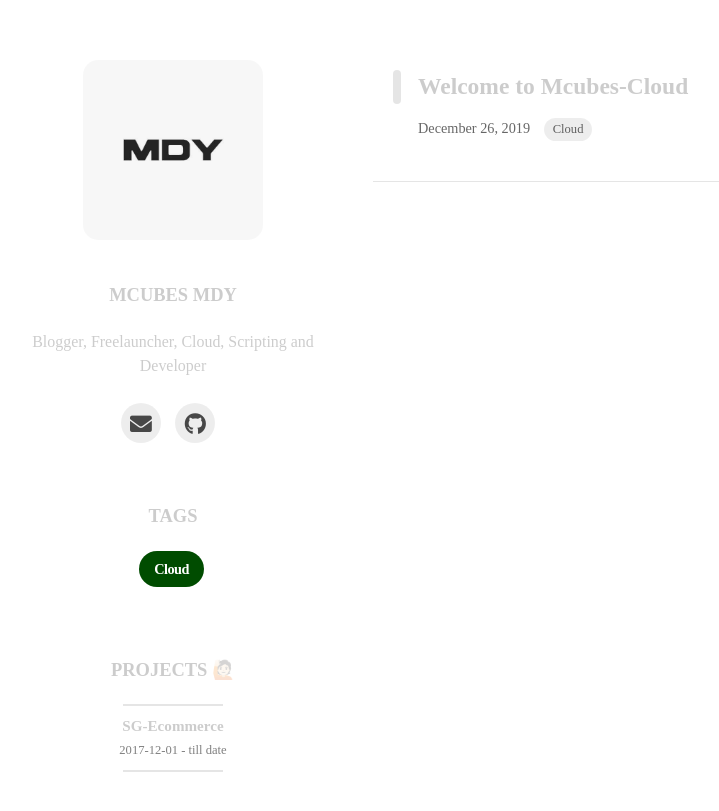
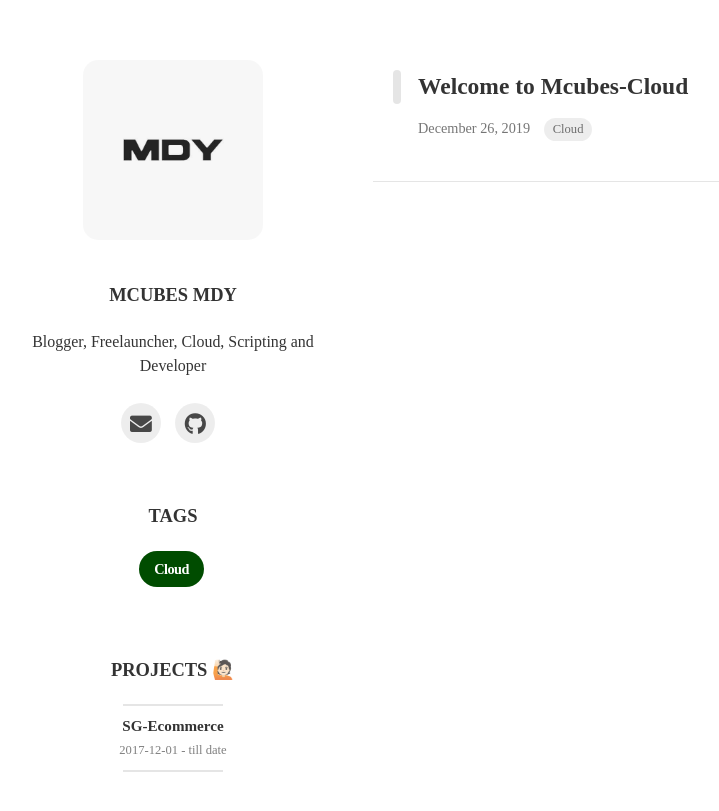
Before and after one commit to mcubescloud/site, a Jekyll site: the page built from index.html, in a window 1280 px wide. Shown: the top 811 px of the page, without its empty margins (97-816 px from the left). Built offline with Jekyll 4.4.1, drawn with Linux system fonts in a browser that asks for light colours; nearby versions of some CDN libraries; some web fonts are replaced; the list of posts is cut into pages by our own code.

Commit message:
Update _variable.scss

```diff
--- a/_sass/base/_variable.scss
+++ b/_sass/base/_variable.scss
@@ -2,8 +2,8 @@
 $theme-bright : #00cc00;
 $theme-dark : #004c00;
 $theme-dark2 : #001900;
-$text : rgba(0,0,0,0.2);
-$text-gray : rgba(0,0,0,0.60);
+$text : rgba(0,0,0,0.8);
+$text-gray : rgba(0,0,0,0.54);
 
 %page-padding {
     padding : 0px 15%!important;
```
